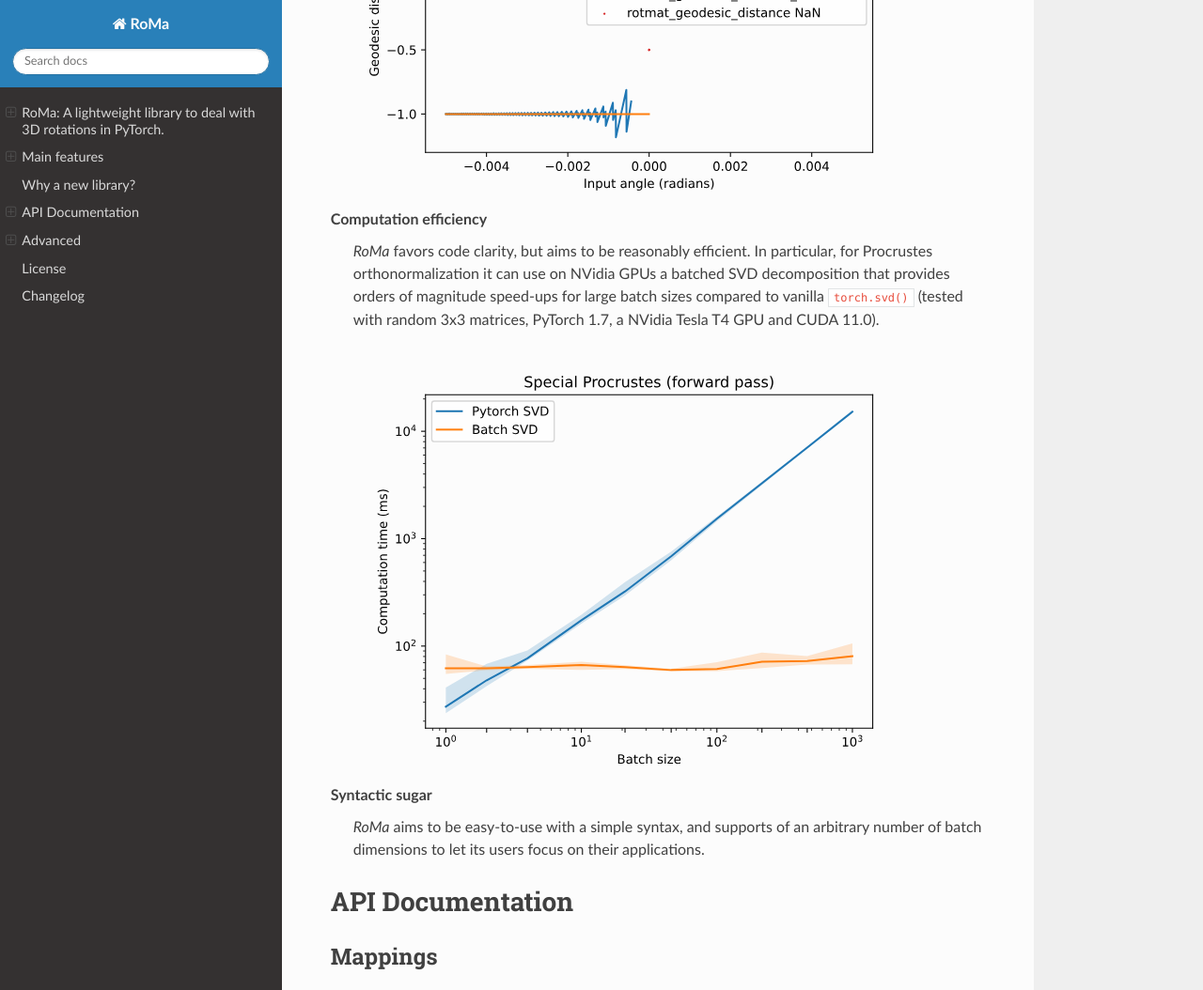
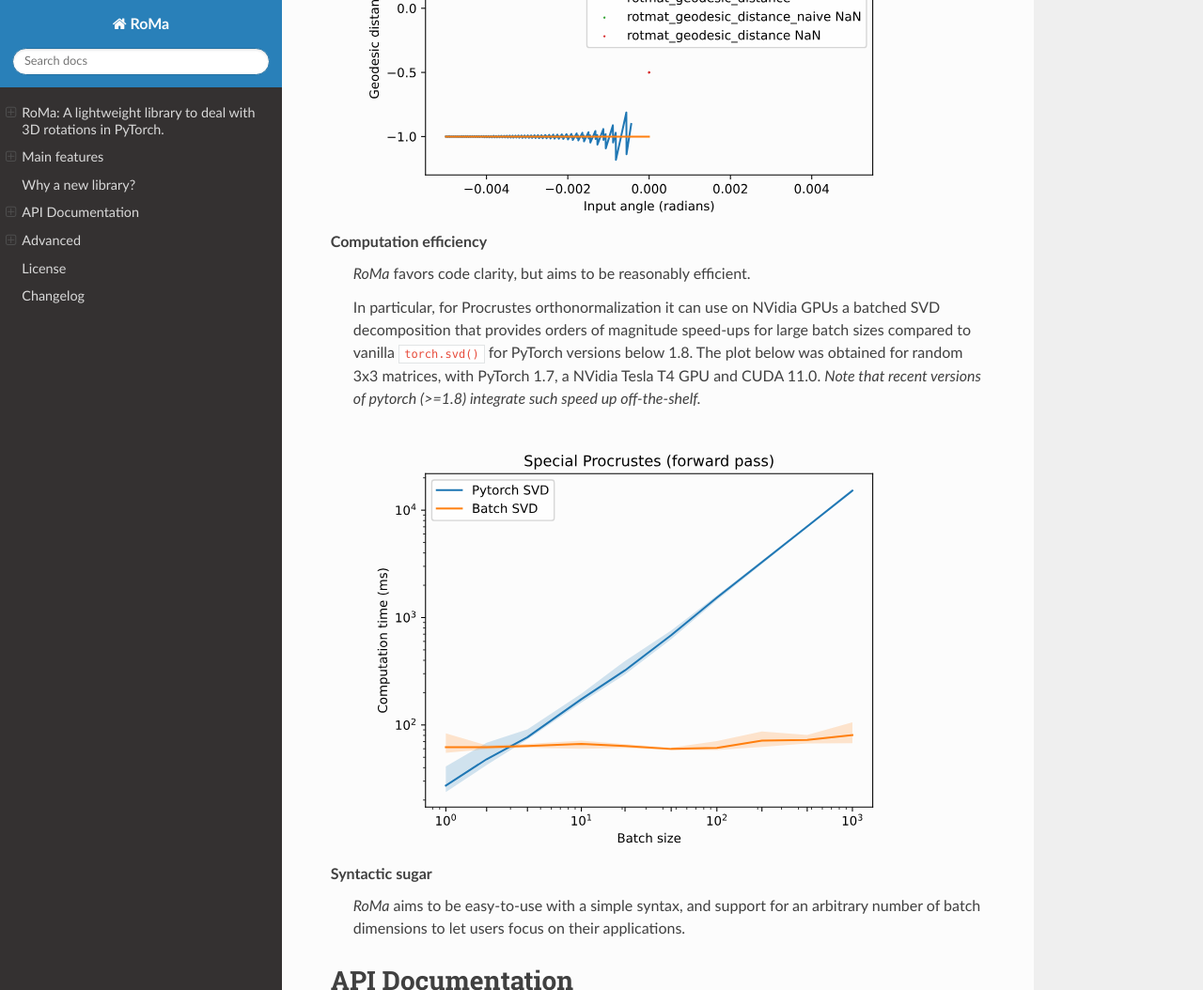
Before and after one commit to naver/roma, a Sphinx documentation site: the page built from docsource/source/index.rst, in a window 1280 px wide and 1400 px high, scrolled down 6405 px, cut to the strip 0-1054 px from the top of the window. Shown: the whole strip at 94% size. Built offline with Sphinx 7.4.7 and the Read the Docs theme 2.0.0, drawn with Linux system fonts in a browser that asks for light colours; some of the changed text lies outside the part shown.

```diff
--- a/docsource/source/index.rst
+++ b/docsource/source/index.rst
@@ -24,13 +24,15 @@ The easiest way to install *RoMa* is to use pip::
 
     pip install roma
 
-We also recommend installing `torch-batch-svd <https://github.com/KinglittleQ/torch-batch-svd>`_
-to achieve significant speed-up with :func:`~roma.mappings.procrustes` on a CUDA GPU (see section :ref:`Why a new library?`).
-You can check that this module is properly loaded using the function :func:`~roma.utils.is_torch_batch_svd_available()`.
-
 Alternatively one can install the latest version of *RoMa* directly from the source repository::
 
     pip install git+https://github.com/naver/roma
+
+**For pytorch versions older than 1.8**, we recommend installing `torch-batch-svd <https://github.com/KinglittleQ/torch-batch-svd>`_
+to achieve a significant speed-up with :func:`~roma.mappings.procrustes` on CUDA GPUs (see section :ref:`Why a new library?`).
+You can check that this module is properly loaded using the function :func:`~roma.utils.is_torch_batch_svd_available()`.
+**With recent pytorch installations (torch>=1.8), torch-batch-svd is no longer needed or used.**
+
 
 ..  contents::
         :depth: 3
@@ -174,14 +176,16 @@ Care for numerical precision
 
 Computation efficiency
     *RoMa* favors code clarity, but aims to be reasonably efficient.
+
     In particular, for Procrustes orthonormalization it can use on NVidia GPUs a batched SVD decomposition
-    that provides orders of magnitude speed-ups for large batch sizes compared to vanilla ``torch.svd()``
-    (tested with random 3x3 matrices, PyTorch 1.7, a NVidia Tesla T4 GPU and CUDA 11.0).
+    that provides orders of magnitude speed-ups for large batch sizes compared to vanilla ``torch.svd()`` for PyTorch versions below 1.8.
+    The plot below was obtained for random 3x3 matrices, with PyTorch 1.7, a NVidia Tesla T4 GPU and CUDA 11.0.
+    *Note that recent versions of pytorch (>=1.8) integrate such speed up off-the-shelf.*
 
     .. image:: special_procrustes_benchmark.svg
 
 Syntactic sugar
-    *RoMa* aims to be easy-to-use with a simple syntax, and supports of an arbitrary number of batch dimensions to let its users focus on their applications.
+    *RoMa* aims to be easy-to-use with a simple syntax, and support for an arbitrary number of batch dimensions to let users focus on their applications.
 
 API Documentation
 =================
@@ -219,6 +223,8 @@ Bits of code were adapted from SciPy. Documentation is generated, distributed an
 
 Changelog
 ==========
+Version 1.3.4:
+    - Use default `torch.svd` with pytorch versions greater than 1.8 (efficiency issue compared to `torch_batch_svd` solved in this PR: https://github.com/pytorch/pytorch/pull/48436).
 Version 1.3.3:
     - :func:`~roma.mappings.procrustes()` can optionally return singular values, for advanced uses.
     - :func:`~roma.utils.rigid_points_registration()` and :func:`~roma.utils.rigid_vectors_registration()` can optionally return scaling estimations.
--- a/setup.py
+++ b/setup.py
@@ -5,7 +5,7 @@ with open("README.md", "r", encoding="utf-8") as fh:
 
 setuptools.setup(
     name="roma",
-    version="1.3.3",
+    version="1.3.4",
     author="Romain Brégier",
     author_email="romain.bregier@naverlabs.com",
     description="A lightweight library to deal with 3D rotations in PyTorch.",
```
Also changed, not shown: README.md (+6 -2 lines), 2 other files.
